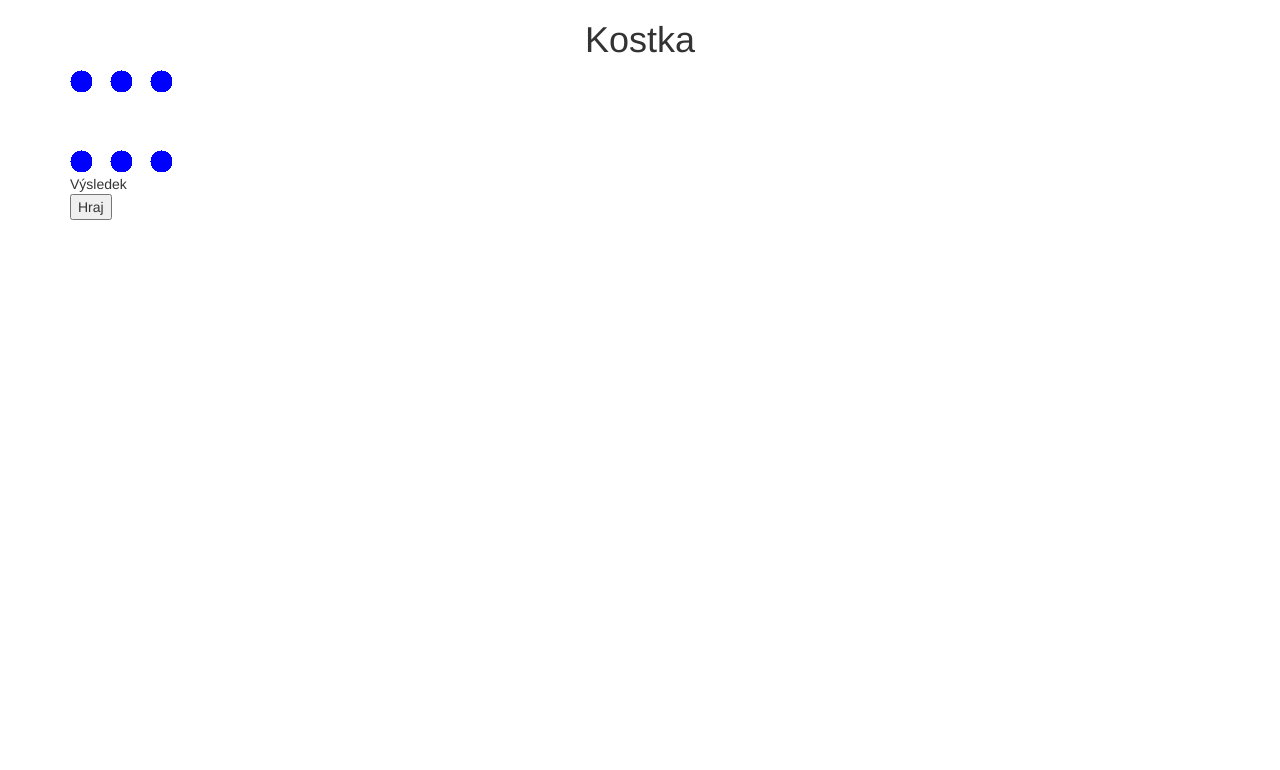
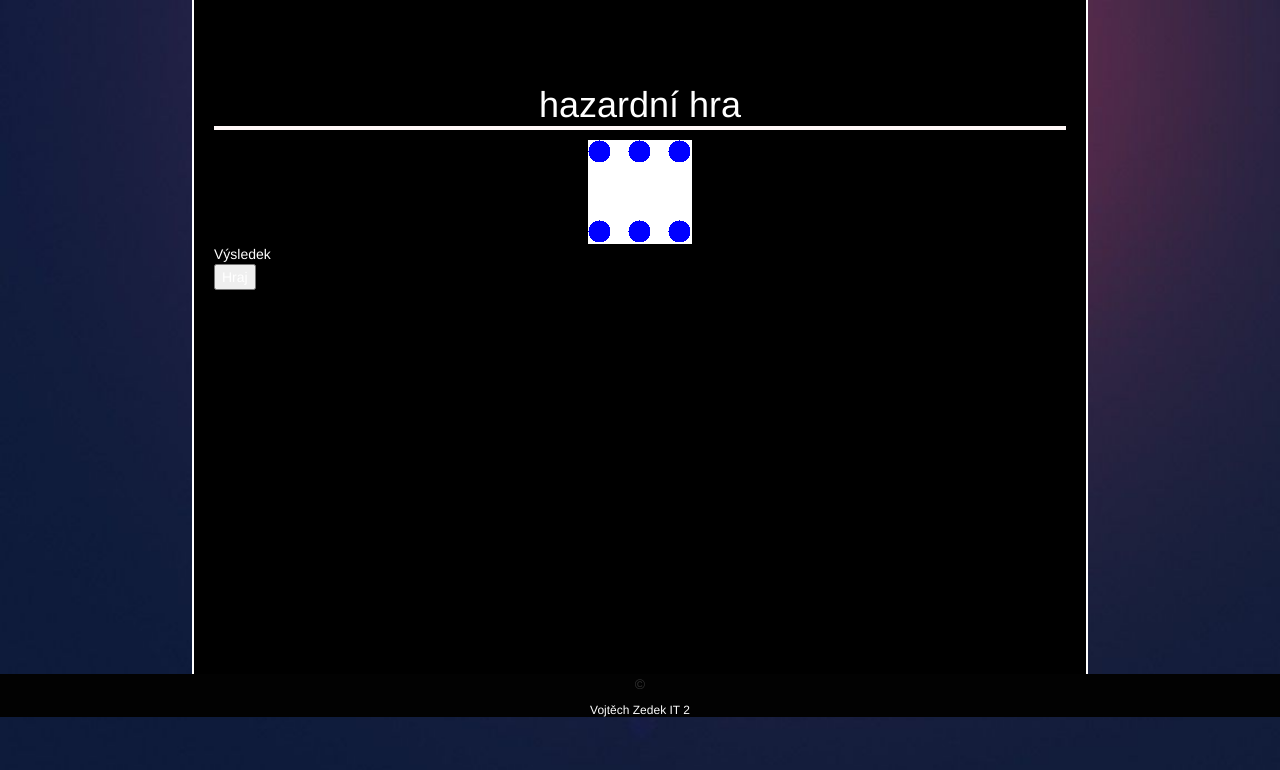
Before and after one commit to vojtech-zedek/kostkahra, a plain HTML site: page index.html in a window 1280 px wide. Drawn offline with nearby package versions, Linux system fonts and the light colour scheme.

Commit message:
02 - graficke upravy

```diff
--- a/index.html
+++ b/index.html
@@ -8,6 +8,7 @@
 
         <!-- Bootstrap CSS -->
         <link href="https://maxcdn.bootstrapcdn.com/bootstrap/3.3.7/css/bootstrap.min.css" rel="stylesheet">
+        <link rel="stylesheet" href="styles.css">
 
         <!-- HTML5 Shim and Respond.js IE8 support of HTML5 elements and media queries -->
         <!-- WARNING: Respond.js doesn't work if you view the page via file:// -->
@@ -17,14 +18,22 @@
         <![endif]-->
     </head>
     <body>
-        <h1 class="text-center">Kostka</h1>
-        <div class="container">
+        <header>
+        </header>
+        <main>
+            <h1>hazardní hra</h1>
+            <div>
             <figure>
                 <img id="cube" src="img/kostka6.png" alt="Kostka">
             </figure>
             <div id="result">Výsledek</div>
             <button id="play">Hraj</button>
-        </div>
+        </div></main>
+        <footer class="text-center p-1">
+            <p>&copy;<h6>Vojtěch Zedek IT 2</h6></p>
+         </footer>
+
+
 
         <!-- jQuery -->
         <script src="https://ajax.googleapis.com/ajax/libs/jquery/1.12.4/jquery.min.js"></script>
--- /dev/null
+++ b/styles.css
@@ -0,0 +1,45 @@
+body{
+    background-image: url("img/25558.jpg");
+    background-size: cover;
+    background-position: center;
+    background-attachment: fixed;
+    background-repeat: no-repeat;
+    height: 100%;
+    width: 100%;
+}
+
+main {
+    text-align: left;
+    margin: auto;
+    width: 70%;
+    color: white;
+    background-color: rgb(0, 0, 0) ;
+    border-left: 2px solid white;
+    border-right: 2px solid white;
+    padding-left: 20px ;
+    padding-right: 20px ;
+    padding-bottom: 30%;
+    padding-top: 5%;
+}
+
+h1 {
+    border-bottom: 4px solid rgb(255, 248, 248);
+    text-align: center;
+    padding: 1px;
+}
+
+main img {
+    display: block;
+    margin-left: auto;
+    margin-right: auto;
+    max-width: 100%;
+    text-align: center;
+}
+
+footer {
+    background-color: rgb(2, 2, 2)  !important;
+}
+
+h6 {
+    color: white;
+}
```
Also changed, not shown: img/25558.jpg (added), img/25573.jpg (added).
